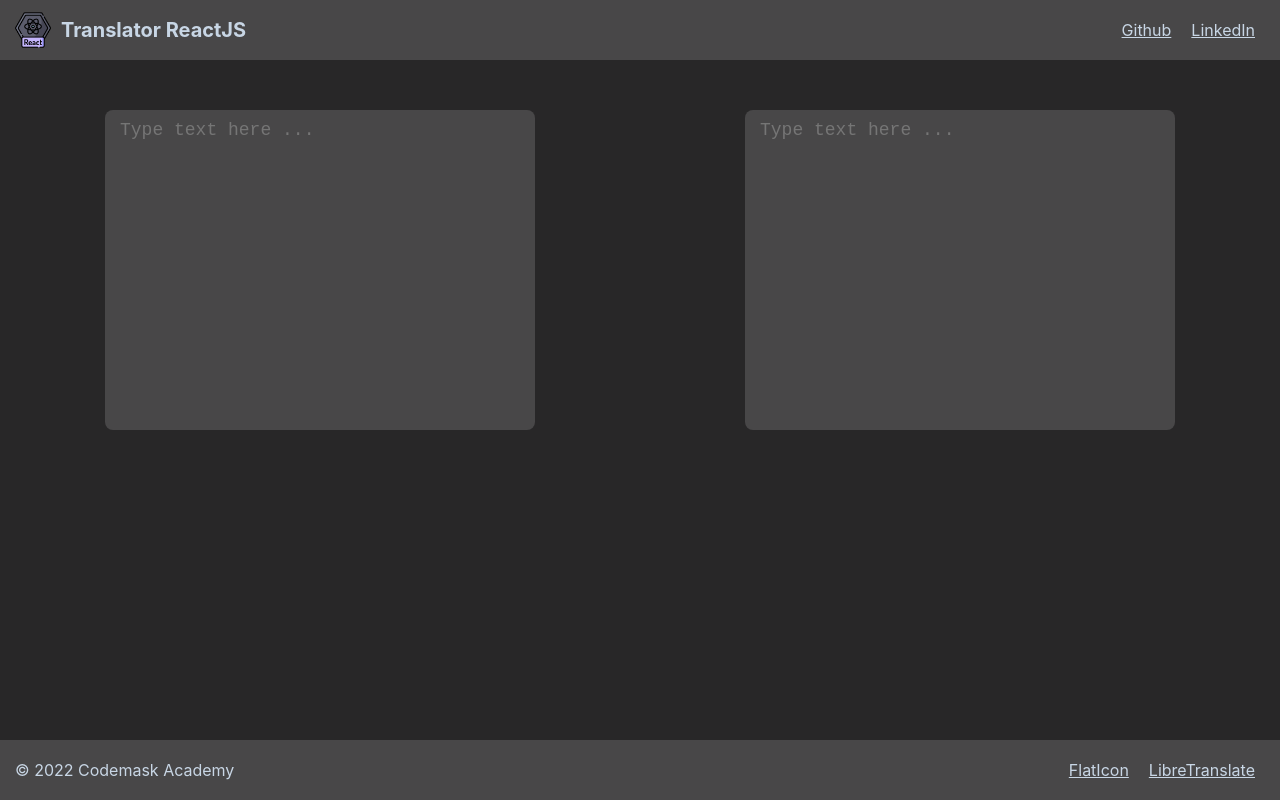
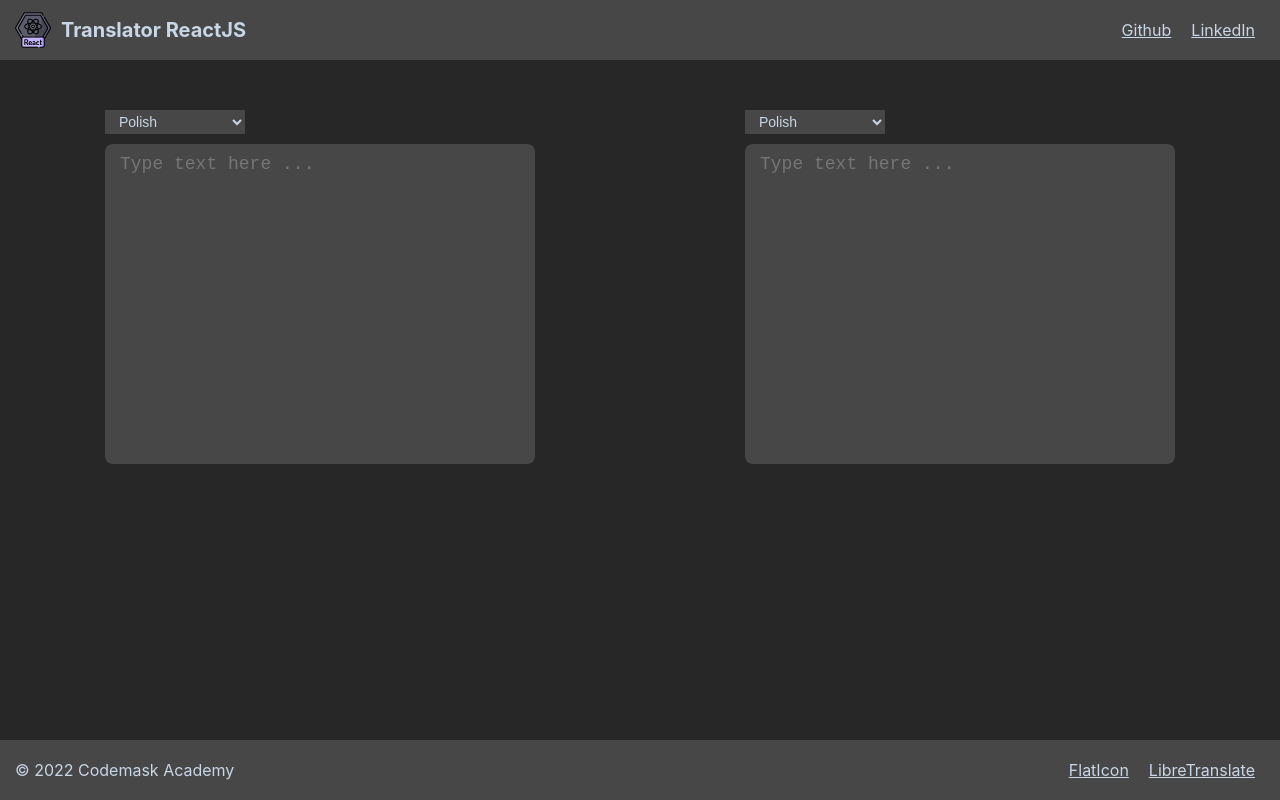
Before and after one commit to TDomagalski/CodemaskAcademy_yt, a React (Vite) app in the folder Kurs Reactjs/translator-reactjs/: page / in a window 1280 px wide. Built offline with nearby package versions, Linux system fonts and the light colour scheme.

Commit message:
feat: add SelectLanguage component to app  https://www.youtube.com/watch?v=y0lKY97tEYk  5:30 -> 9:45

```diff
--- a/Kurs Reactjs/translator-reactjs/src/features/translator/TranslatorScreen.tsx
+++ b/Kurs Reactjs/translator-reactjs/src/features/translator/TranslatorScreen.tsx
@@ -1,6 +1,7 @@
 import React from "react";
 import styled from "styled-components";
 import { TextInput } from "lib/components"
+import { SelectLanguage } from "lib/components"
 // import { useTranslations } from "lib/hooks";
 
 export const TranslatorScreen: React.FunctionComponent = () => {
@@ -11,8 +12,14 @@ export const TranslatorScreen: React.FunctionComponent = () => {
 		// Komponent musi coś zwracać, można ustawić return null. W spanie za pomocą {} dostaje się do hooka useTranslations(), który jest w zmiennej o nazwie T
 		<Container>
 			<TranslatorContainer>
-				<TextInput />
-				<TextInput />
+				<InputContainer>
+					<SelectLanguage />
+					<TextInput />
+				</InputContainer>
+				<InputContainer>
+					<SelectLanguage />
+					<TextInput />
+				</InputContainer>
 			</TranslatorContainer>
 		</Container>
 	);
@@ -31,3 +38,8 @@ const TranslatorContainer = styled.div`
   	margin-top: 50px;
 
 `
+
+const InputContainer = styled.div`
+	display: flex;
+  	flex-direction: column;
+`
--- /dev/null
+++ b/Kurs Reactjs/translator-reactjs/src/lib/components/SelectLanguage.tsx
@@ -0,0 +1,28 @@
+import styled from "styled-components"
+
+export const SelectLanguage = () => {
+	return (
+		<Select>
+			<Option>
+				Polish
+			</Option>
+			<Option>
+				English
+			</Option>
+		</Select>
+	)
+}
+
+const Select = styled.select`
+	max-width: 140px;
+  height: 24px;
+  padding: 0 10px;
+	margin-bottom: 10px;
+	//-webkit-appearance: none;
+	border: 0;
+	font-size: 14px;
+  background-color: ${({ theme }) => theme.colors.foreground};
+  color: ${({ theme }) => theme.colors.typography};
+`;
+
+const Option = styled.option``;
--- a/Kurs Reactjs/translator-reactjs/src/lib/components/index.ts
+++ b/Kurs Reactjs/translator-reactjs/src/lib/components/index.ts
@@ -1,3 +1,4 @@
 export { Header } from "./Header";
 export { Footer } from "./Footer";
 export { TextInput } from "./TextInput";
+export { SelectLanguage } from "./SelectLanguage";
```
